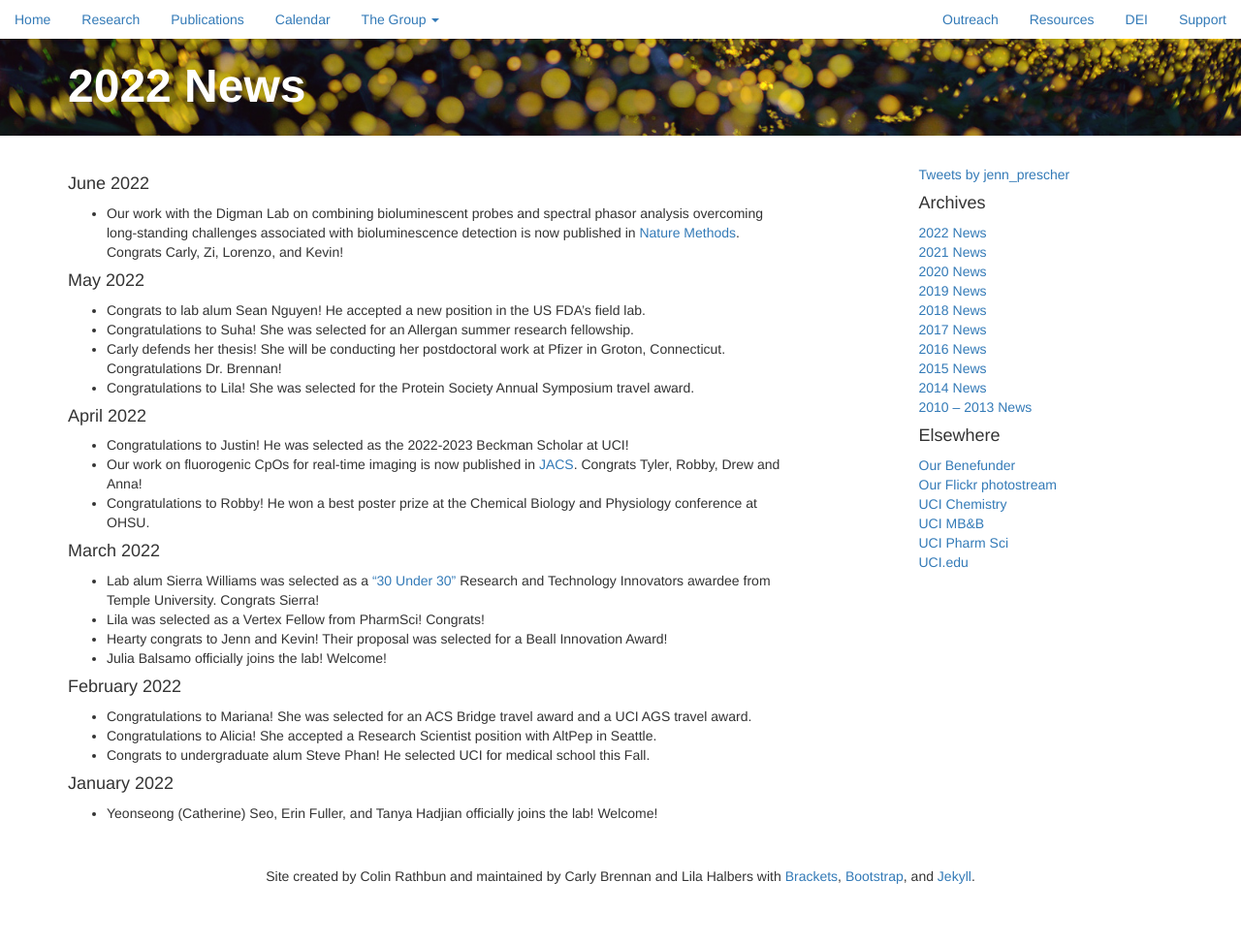
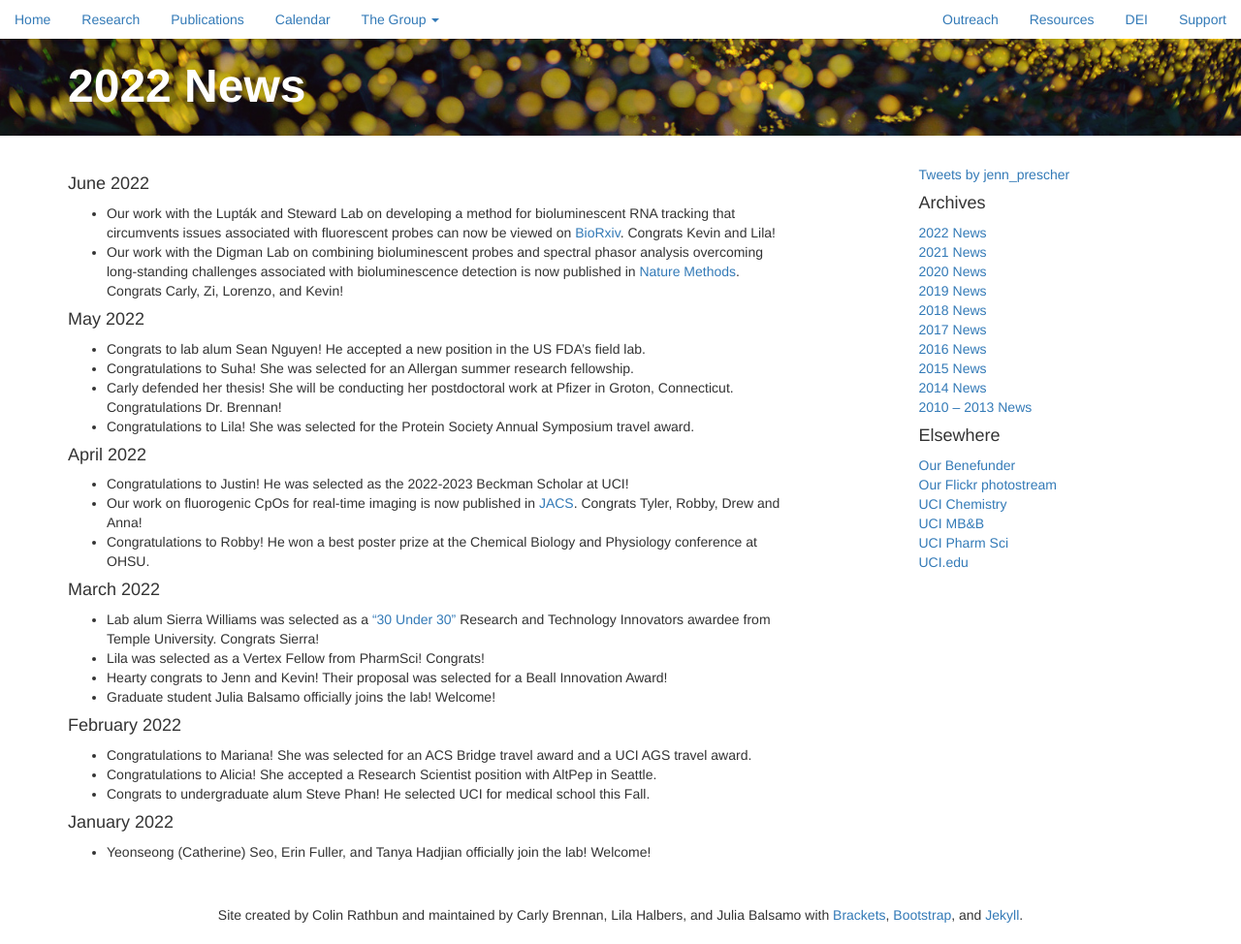
Before and after one commit to c-bun/Prescher-Lab-Site, a Jekyll site: the page built from _posts/2022-01-01-2022-News.markdown, in a window 1280 px wide. Shown: the whole page at 97% size. Built offline with Jekyll 4.4.1, drawn with Linux system fonts in a browser that asks for light colours; comment, search, counter and statistics services are not loaded; before the commit the page ends 934 px from its top, so only the background shows below that.

Commit message:
PrescherLab_July2022_Update1

```diff
--- a/_data/publications.csv
+++ b/_data/publications.csv
@@ -1,4 +1,5 @@
 number,authors,title,journal,year,volume,pages,note,link
+75,"Ng, K. K.; Cole, K. H.; Halbers, L. P.; Chen, C.; Barhoosh, A. A.; Reid-McLaughlin, E.; Metcalfe, M.; Kent, A. D.; Steward, O.; Luptak, A.; Prescher, J. A.",A modular platform for bioluminescent RNA tracking,BioRxiv,2022,,,Preprint,https://www.biorxiv.org/content/10.1101/2022.07.02.498144v1
 74,"Yao, Z.*; Brennan, C. K.*; Scipioni, L.*; Chen, H.; Ng, K.; Digman, M. A.; Prescher, J. A. ",Multicomponent bioluminescence microscopy via phasor analysis,Nat. Methods,2022,36,,,https://www.nature.com/articles/s41592-022-01529-9
 73,"Heiss, T. K.; Dorn, R. S.; Ferreira, A. J.; Love, A. C.; Prescher, J. A.","Fluorogenic Cyclopropenones for Multicomponent, Real-Time Imaging",J. Am. Chem. Soc.,2022,144,7871-7880,,https://pubs.acs.org/doi/full/10.1021/jacs.2c02058
 72,"Ng, K. K.; Reinert, Z. E.; Corver, J.; Resurreccion, D.; Hensbergen, P. J.; Prescher, J. A.","A Bioluminescent Sensor for Rapid Detection of PPEP-1, a Clostridioides difficile Biomarker",Sensors,2021,21,7485-7495,,https://www.mdpi.com/1424-8220/21/22/7485
--- a/_includes/footer.html
+++ b/_includes/footer.html
@@ -1,5 +1,5 @@
     <div class="footer">
         <div class="footer-line">
-            <p class="text-center">Site created by Colin Rathbun and maintained by Carly Brennan and Lila Halbers with <a href="http://brackets.io/" target="_blank">Brackets</a>, <a href="http://getbootstrap.com/2.3.2/" target="_blank">Bootstrap</a>, and <a href="https://jekyllrb.com/" target="_blank">Jekyll</a>.</p>
+            <p class="text-center">Site created by Colin Rathbun and maintained by Carly Brennan, Lila Halbers, and Julia Balsamo with <a href="http://brackets.io/" target="_blank">Brackets</a>, <a href="http://getbootstrap.com/2.3.2/" target="_blank">Bootstrap</a>, and <a href="https://jekyllrb.com/" target="_blank">Jekyll</a>.</p>
         </div>
     </div>
--- a/_posts/2022-01-01-2022-News.markdown
+++ b/_posts/2022-01-01-2022-News.markdown
@@ -4,12 +4,13 @@ title:  "2022 News"
 categories: group_update
 ---
 #### June 2022
+- Our work with the Lupták and Steward Lab on developing a method for bioluminescent RNA tracking that circumvents issues associated with fluorescent probes can now be viewed on [BioRxiv](https://www.biorxiv.org/content/10.1101/2022.07.02.498144v1). Congrats Kevin and Lila!
 - Our work with the Digman Lab on combining bioluminescent probes and spectral phasor analysis overcoming long-standing challenges associated with bioluminescence detection is now published in [Nature Methods](https://www.nature.com/articles/s41592-022-01529-9). Congrats Carly, Zi, Lorenzo, and Kevin!
 
 #### May 2022
 - Congrats to lab alum Sean Nguyen! He accepted a new position in the US FDA's field lab.
 - Congratulations to Suha! She was selected for an Allergan summer research fellowship.
-- Carly defends her thesis! She will be conducting her postdoctoral work at Pfizer in Groton, Connecticut.
+- Carly defended her thesis! She will be conducting her postdoctoral work at Pfizer in Groton, Connecticut.
  Congratulations Dr. Brennan!
  - Congratulations to Lila! She was selected for the Protein Society Annual Symposium travel award.
 
@@ -22,7 +23,7 @@ categories: group_update
 - Lab alum Sierra Williams was selected as a ["30 Under 30"](https://30under30.temple.edu/2022-award-recipients/research-and-technology-innovator-sierra-williams) Research and Technology Innovators awardee from Temple University. Congrats Sierra!
 - Lila was selected as a Vertex Fellow from PharmSci! Congrats!
 - Hearty congrats to Jenn and Kevin! Their proposal was selected for a Beall Innovation Award!
-- Julia Balsamo officially joins the lab! Welcome!
+- Graduate student Julia Balsamo officially joins the lab! Welcome!
 
 #### February 2022
 - Congratulations to Mariana! She was selected for an ACS Bridge travel award and a UCI AGS travel award.
@@ -30,4 +31,4 @@ categories: group_update
 - Congrats to undergraduate alum Steve Phan! He selected UCI for medical school this Fall.
 
 #### January 2022
-- Yeonseong (Catherine) Seo, Erin Fuller, and Tanya Hadjian officially joins the lab! Welcome!
+- Yeonseong (Catherine) Seo, Erin Fuller, and Tanya Hadjian officially join the lab! Welcome!
```
Also changed, not shown: photos.html (+4 -3 lines).
